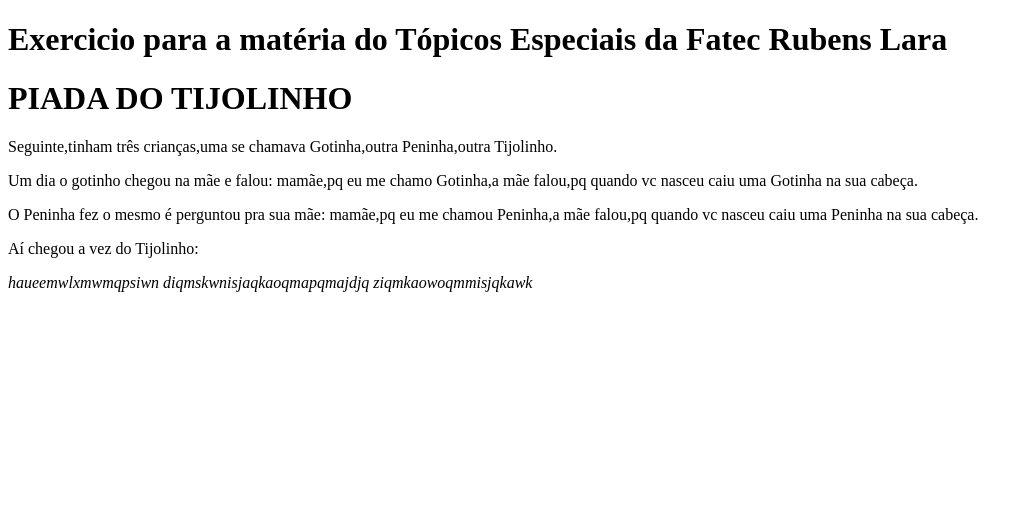
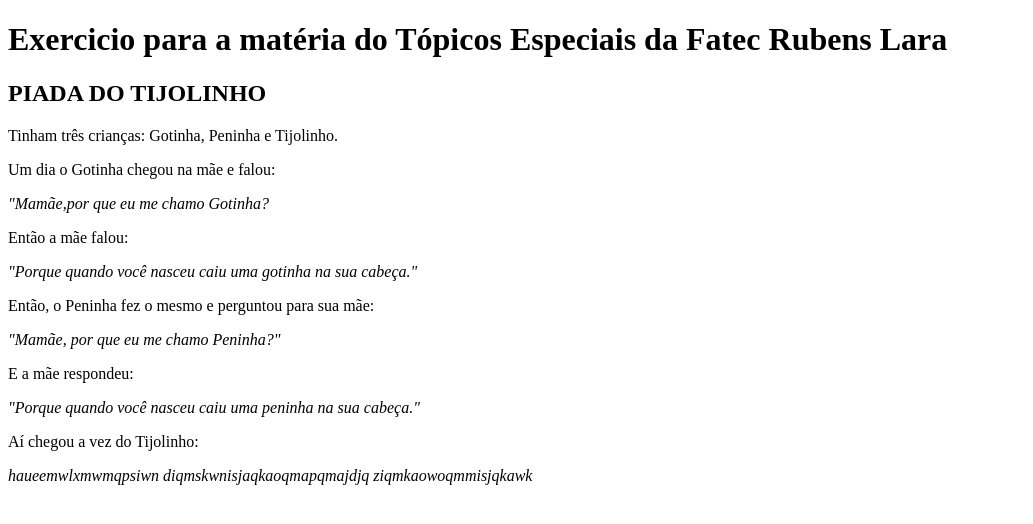
Before and after one commit to GuilhermeCanato/CI_CD, a plain HTML site: page index.html in a window 1280 px wide. Shown: the whole page, without its empty margins (0-1033 px from the left). Drawn offline with Linux system fonts and the light colour scheme.

Commit message:
Melhora no layout.

```diff
--- a/index.html
+++ b/index.html
@@ -8,12 +8,18 @@
 
 <body>
     <h1>Exercicio para a matéria do Tópicos Especiais da Fatec Rubens Lara</h1>
-    <h1>PIADA DO TIJOLINHO</h1>
-    <p>Seguinte,tinham três crianças,uma se chamava Gotinha,outra Peninha,outra Tijolinho.</p>
-    <p>Um dia o gotinho chegou na mãe e falou: mamãe,pq eu me chamo Gotinha,a mãe falou,pq quando vc nasceu caiu uma Gotinha na sua cabeça.</p>
-    <p>O Peninha fez o mesmo é perguntou pra sua mãe: mamãe,pq eu me chamou Peninha,a mãe falou,pq quando vc nasceu caiu uma Peninha na sua cabeça.</p>
+    <h2>PIADA DO TIJOLINHO</h2>
+    <p>Tinham três crianças: Gotinha, Peninha e Tijolinho.</p>
+    <p>Um dia o Gotinha chegou na mãe e falou:</p>
+       <i>"Mamãe,por que eu me chamo Gotinha?</i>
+    <p>Então a mãe falou:</p>
+       <i>"Porque quando você nasceu caiu uma gotinha na sua cabeça."</i>
+    <p>Então, o Peninha fez o mesmo e perguntou para sua mãe:</p>
+       <i>"Mamãe, por que eu me chamo Peninha?"</i>
+    <p>E a mãe respondeu:</p>
+       <i>"Porque quando você nasceu caiu uma peninha na sua cabeça."</i>
     <p>Aí chegou a vez do Tijolinho:</p>
-    <i>haueemwlxmwmqpsiwn diqmskwnisjaqkaoqmapqmajdjq ziqmkaowoqmmisjqkawk</i>
+       <i>haueemwlxmwmqpsiwn diqmskwnisjaqkaoqmapqmajdjq ziqmkaowoqmmisjqkawk</i>
 </body>
 
 </html>
```
